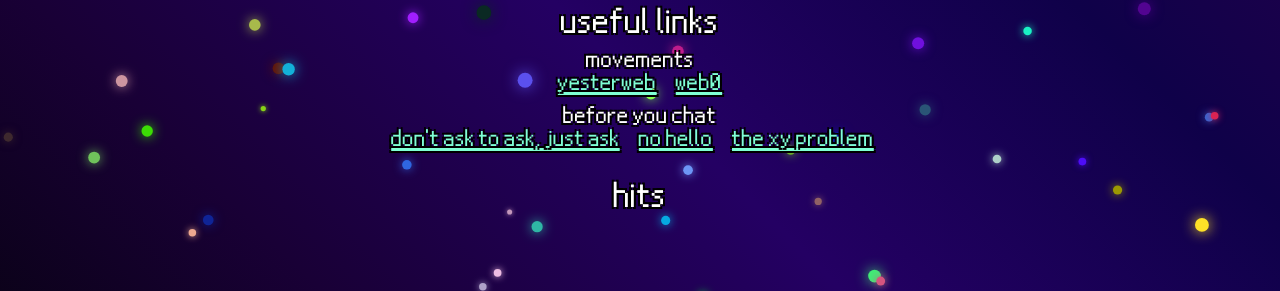
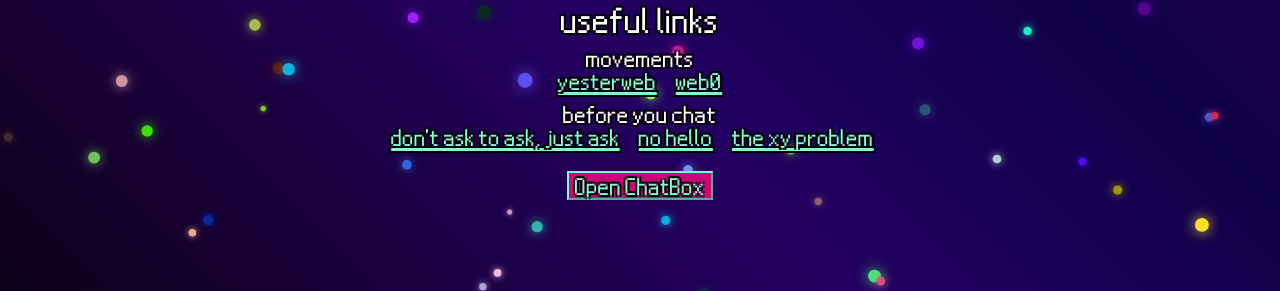
Before and after one commit to Aidenkrz/gaming, a plain HTML site: page index.html in a window 1280 px wide. Shown: the part 312-603 px from the top of the page. Drawn offline with Linux system fonts and the light colour scheme.

Commit message:
added chatbox

```diff
--- a/css/main.css
+++ b/css/main.css
@@ -70,6 +70,18 @@ html {
 .content a {
   color: #7fffd4;
 }
+
+.content button {
+  font-family: DS;
+  font-size: 30px;
+  text-shadow: -2px -2px 0 #000, 2px -2px 0 #000, -2px 2px 0 #000,
+    2px 2px 0 #000;
+  color: #7fffd4;
+  background-color: #c90979;
+  border-color: #7fffd4;
+  margin-bottom: 10px;
+}
+
 #title {
   font-size: 60px;
   margin-top: 30px;
--- a/index.html
+++ b/index.html
@@ -56,14 +56,16 @@
         <p>before you chat</p>
         <a href="https://dontasktoask.com/">don't ask to ask, just ask</a>&ensp;
         <a href="https://nohello.net/en/">no hello</a>&ensp;
-        <a href="https://xyproblem.info/">the xy problem</a>&ensp;
-        <br /><br />
-        <p id="subtitle">hits</p>
-        <script
-          type="text/javascript"
-          src="//counter.websiteout.net/js/6/0/0/0"
-        ></script>
+        <a href="https://xyproblem.info/">the xy problem</a>&ensp; <br /><br />
 
+        <button onclick="displayCBox()">Open ChatBox</button>
+        <div id="CBoxDisplay"></div>
+        <script>
+          function displayCBox() {
+            document.getElementById("CBoxDisplay").innerHTML =
+              '<iframe src="https://www3.cbox.ws/box/?boxid=3530101&boxtag=JppnE7" width="80%" height="350" allowtransparency="yes" allow="autoplay" frameborder="1" marginheight="0" marginwidth="0" scrolling="auto"></iframe>';
+          }
+        </script>
       </div>
 
       <div id="footer-banners">
```
